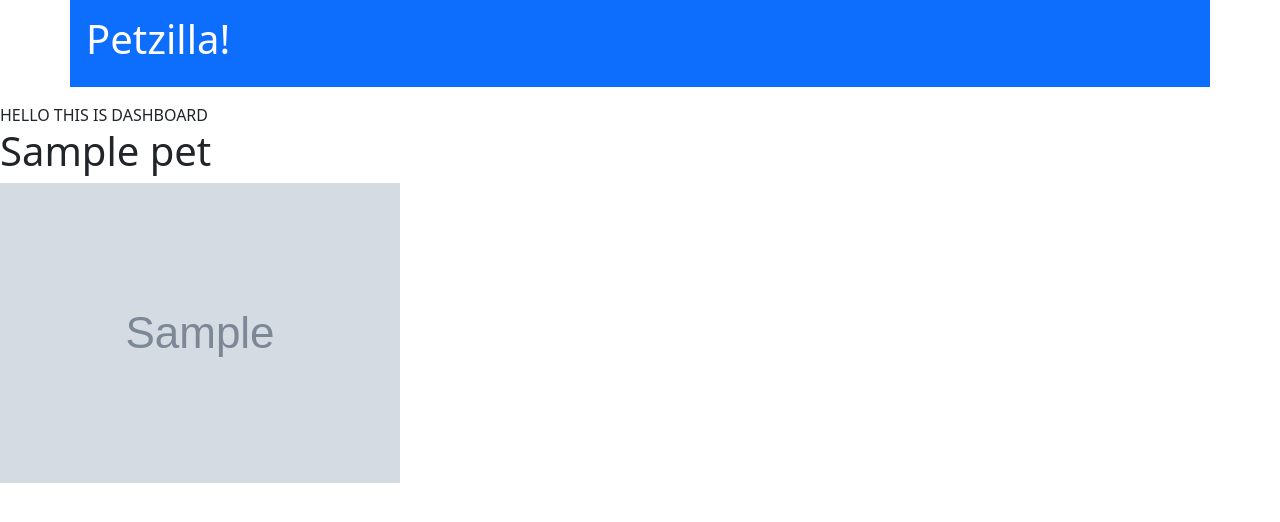
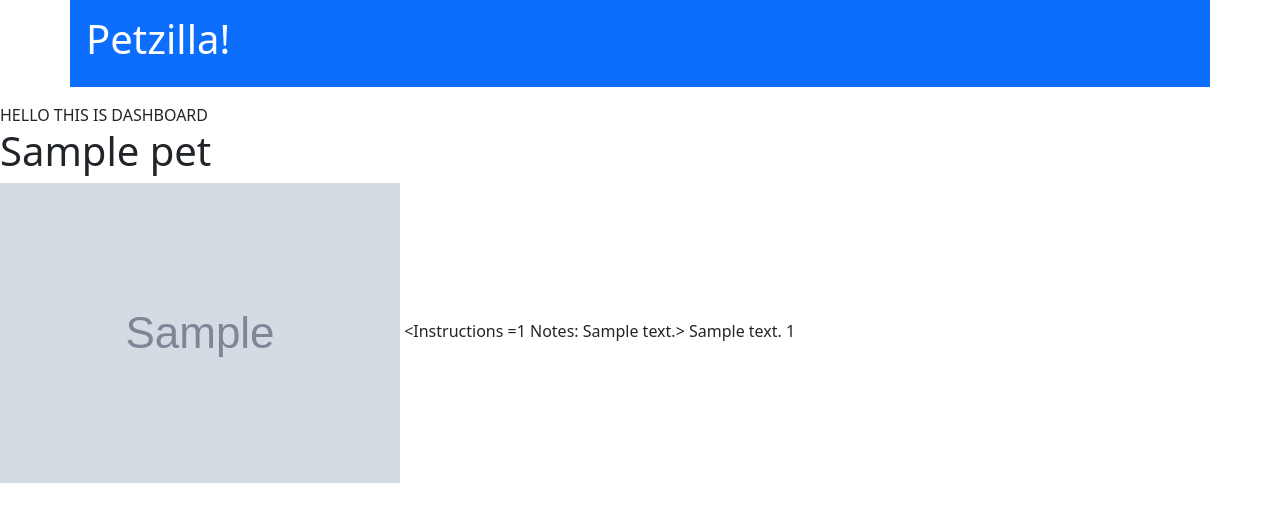
Before and after one commit to AlyssaWH/Petzilla, a Flask app: page /dashboard-petsitter/1 in a window 1280 px wide. Shown: the part 17-539 px from the top of the page. Run offline with Flask 2, Linux system fonts and the light colour scheme; tables that the repository leaves empty hold one stand-in row (values such as "Sample post"); grey boxes marked "Sample" are stand-in pictures.

Commit message:
petsitter notes  is working

```diff
--- a/Templates/dashboard-petsitters.html
+++ b/Templates/dashboard-petsitters.html
@@ -13,8 +13,9 @@ HELLO THIS IS DASHBOARD
 
 
 {%endfor%}
-
-
+{{instructions}}
+{{instructions.notes}}
+{{instructions.user_id}}
 
 
 {% endblock %} -->
--- a/Templates/pet_details.html
+++ b/Templates/pet_details.html
@@ -25,7 +25,7 @@
 {%endfor%}
 
 {% if pharmacy %}
-<h1>Pharmacy Info: {{ pharmacy.pharm_name}} {{pharmacy.phone}}</h1>
+<h1 class="pharm">Pharmacy Info: {{ pharmacy.pharm_name}} {{pharmacy.phone}}</h1>
 {% endif %}
 
 What would you like to do?<h2>Edit this Pet's Info</h2>
--- a/crud.py
+++ b/crud.py
@@ -181,7 +181,7 @@ def get_sorted_meds(user_id): #list of lists, sort by first element, doesn't mat
     # print(med_dict.keys())
     return sorted(med_dict.items()) # this is a list
 
-def create_instructions(user_id, notes=""):
+def create_instructions(user_id, notes):
     """Create instructions for pet sitter"""
     #Make randomized string  as the primary key for the class
     instructions_id = uuid.uuid4()
--- a/server.py
+++ b/server.py
@@ -26,7 +26,7 @@ def homepage():
 
     return render_template('homepage.html')
 
-@app.route("/users", methods=["POST"])
+@app.route("/users", methods=['GET', "POST"])
 def register_user():
     """Create a new user"""
     email = request.form.get("email")
@@ -83,15 +83,19 @@ def show_dashboard():
     return render_template("dashboard.html", user=user, pets=pets, reminders=reminders)
 
 #needs a route that processes and creates the instructions ID
-@app.route("/make-instructions")
+@app.route("/make-instructions", methods=['POST'])
 def make_instructions():
-    if crud.get_instructions_by_user_id(session['user']):
-        flash ("You already have a unique link for your instructions")
-        return redirect("/dashboard")
-    else:
-        notes = request.form.get("notes")
+    # if crud.get_instructions_by_user_id(session['user']):
+    #     flash ("You already have a unique link for your instructions")
+    #     return redirect("/dashboard")
+    # else:
+        notes = request.form.getlist('notes') #how do I get all the items out of notes? flask receive a list of requests in a post  request
+        print(notes)
+        #notes_list = append all the notes to a list, pass the list to line 96??
+        #why is  notes not passing in correctly?
 
-        new_instructions = crud.create_instructions(session['user'], notes=notes)
+        new_instructions = crud.create_instructions(session['user'], notes)
+        print(new_instructions)
         flash(f"We created a unique link for you to share. Here it is! {str(new_instructions.instructions_id)}")
         return redirect (f"/dashboard-petsitter/{new_instructions.instructions_id}")
 
@@ -262,7 +266,8 @@ def add_a_pharmacy(pet_id):
     crud.create_pharmacy(pet_id,pharm_name,phone)
     flash("Pharmacy created!  Adding to your pet's page")
 
-    return redirect ("/dashboard")
+    return "OK"
+    #redirect ("/dashboard")
    # ("Pharmacy created!  Adding to your pet's page")
 
 # @app.route("/new-order", methods=["POST"])
```
Also changed, not shown: Templates/dashboard.html (+6 -6 lines).
